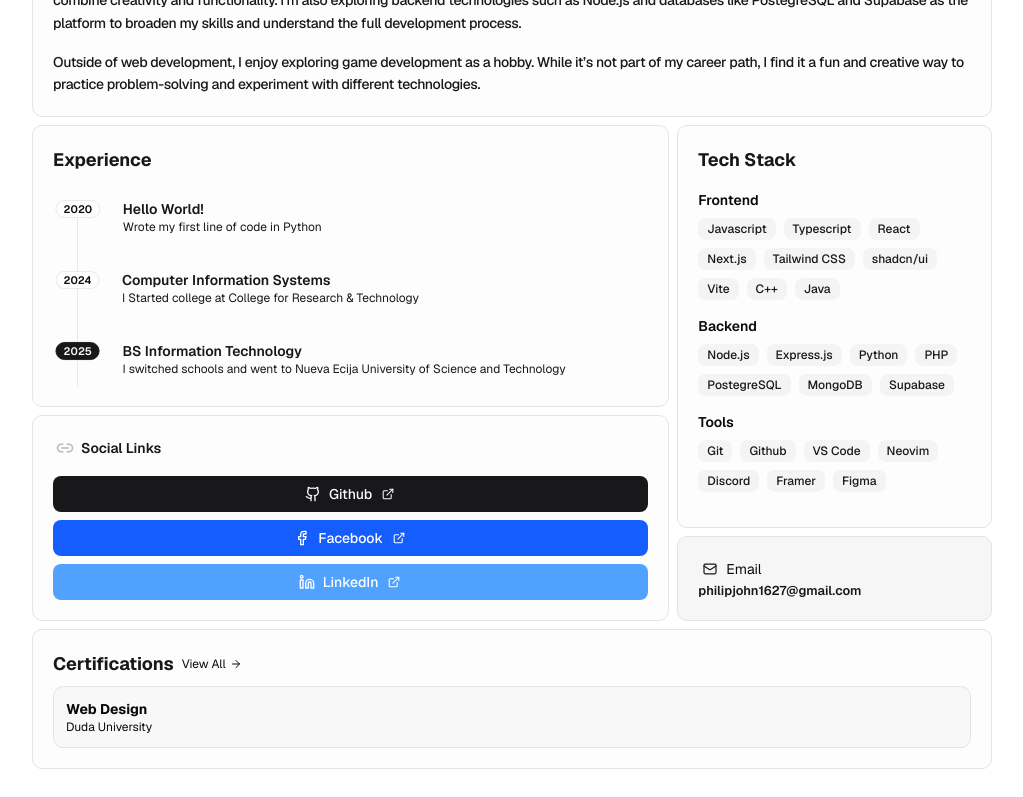
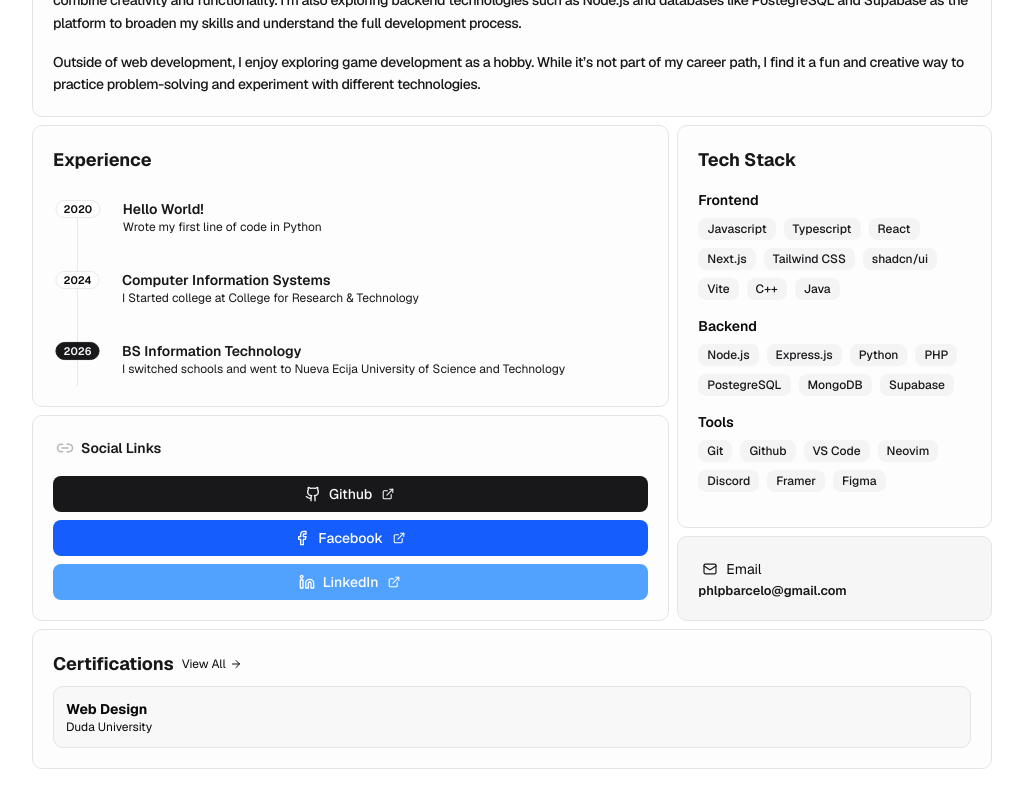
Before and after one commit to eimiii1/my-portfolio, a Next.js app: page / in a window 1280 px wide. Shown: the part 395-1192 px from the top of the page, without its empty margins (128-1151 px from the left). Built offline with nearby package versions, Linux system fonts and the light colour scheme; a web font is replaced by a local one.

Commit message:
Added functionality to few things

```diff
--- a/src/app/page.tsx
+++ b/src/app/page.tsx
@@ -81,7 +81,9 @@
               <Mail className="scale-90" />
               Send Email
             </Button>
-            <Button className="text-[0.6rem] md:text-[0.8rem] flex items-center justify-center h-8 flex-6" variant="secondary">
+            <Button
+            onClick={() => window.open('/Philip Barcelo.pdf', '_blank')}
+             className="text-[0.6rem] md:text-[0.8rem] flex items-center justify-center h-8 flex-6" variant="secondary">
               <FileUser className="scale-90" />
               Resume / CV
             </Button>
@@ -169,7 +171,7 @@
             <h1 className="text-sm">Email</h1>
           </div>
           <p className="text-[0.8rem] font-semibold text-primary">
-            philipjohn1627@gmail.com
+            phlpbarcelo@gmail.com
           </p>
         </motion.div>
         <motion.div variants={gridsAnimation} className="flex flex-col gap-2 rounded-lg border p-5 col-span-3 lg:col-span-3 bg-accent/20">
--- a/src/components/ui/Experience.tsx
+++ b/src/components/ui/Experience.tsx
@@ -16,7 +16,7 @@
         {
             title: "BS Information Technology",
             description: "I switched schools and went to Nueva Ecija University of Science and Technology",
-            date: 2025,
+            date: 2026,
             isActive: true,
         }
     ]
```
Also changed, not shown: 1 other file (tests, documents, lock files or other folders).
